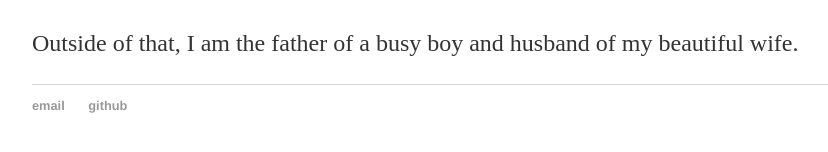
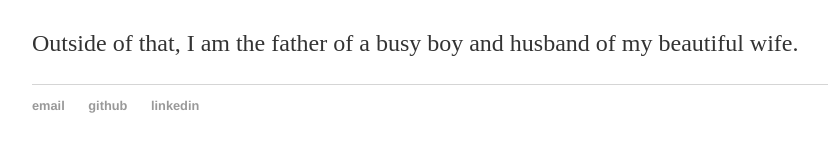
Before and after one commit to shawnmgoulet/shawnmgoulet.github.io, a Jekyll site: the page about/index.html, which Jekyll copies as it is, in a window 1280 px wide. Shown: the part 286-438 px from the top of the page, without its empty margins (160-988 px from the left). Built offline with Jekyll 4.4.1, drawn with Linux system fonts in a browser that asks for light colours.

Commit message:
updated post.html and footer across pages.

```diff
--- a/_layouts/default.html
+++ b/_layouts/default.html
@@ -28,7 +28,8 @@
 	<footer>
 		<ul>
 			<li><a href="mailto:hi@shawngoulet.com">email</a></li>
-			<li><a href="https://github.com/sgoulet">github.com/sgoulet</a></li>
+			<li><a href="https://github.com/shawnmgoulet">github</a></li>
+			<li><a href="https://www.linkedin.com/in/shawngoulet/">linkedin</a></li>
 		</ul>
 	</footer>
 </body>
--- a/about/index.html
+++ b/about/index.html
@@ -24,12 +24,13 @@
 			<p>During the day, I am a Geospatial Developer at the <a href="http://www.capecodcommission.org/" target="_blank">Cape
 					Cod Commission</a>.</p>
 			<p>Outside of that, I am the father of a busy boy and husband of my beautiful wife.</p>
-		</div><!-- /.intro -->
-	</div><!-- /.container -->
+		</div>
+	</div>
 	<footer>
 		<ul>
-			<li><a href="mailto:hi@shawngoulet.com" target="_top">email</a></li>
-			<li><a href="https://github.com/shawnmgoulet" target="_blank">github</a></li>
+			<li><a href="mailto:hi@shawngoulet.com">email</a></li>
+			<li><a href="https://github.com/shawnmgoulet">github</a></li>
+			<li><a href="https://www.linkedin.com/in/shawngoulet/">linkedin</a></li>
 		</ul>
 	</footer>
 </body>
--- a/cv/index.html
+++ b/cv/index.html
@@ -25,8 +25,9 @@
 	</div>
 	<footer>
 		<ul>
-			<li><a href="mailto:hi@shawngoulet.com" target="_top">email</a></li>
-			<li><a href="https://github.com/shawnmgoulet" target="_blank">github</a></li>
+			<li><a href="mailto:hi@shawngoulet.com">email</a></li>
+			<li><a href="https://github.com/shawnmgoulet">github</a></li>
+			<li><a href="https://www.linkedin.com/in/shawngoulet/">linkedin</a></li>
 		</ul>
 	</footer>
 </body>
--- a/work/index.html
+++ b/work/index.html
@@ -25,8 +25,9 @@
     </div>
     <footer>
         <ul>
-            <li><a href="mailto:hi@shawngoulet.com" target="_top">email</a></li>
-            <li><a href="https://github.com/shawnmgoulet" target="_blank">github</a></li>
+			<li><a href="mailto:hi@shawngoulet.com">email</a></li>
+			<li><a href="https://github.com/shawnmgoulet">github</a></li>
+			<li><a href="https://www.linkedin.com/in/shawngoulet/">linkedin</a></li>
         </ul>
     </footer>
 </body>
```
Also changed, not shown: _posts/post.html (+23 -4 lines).
